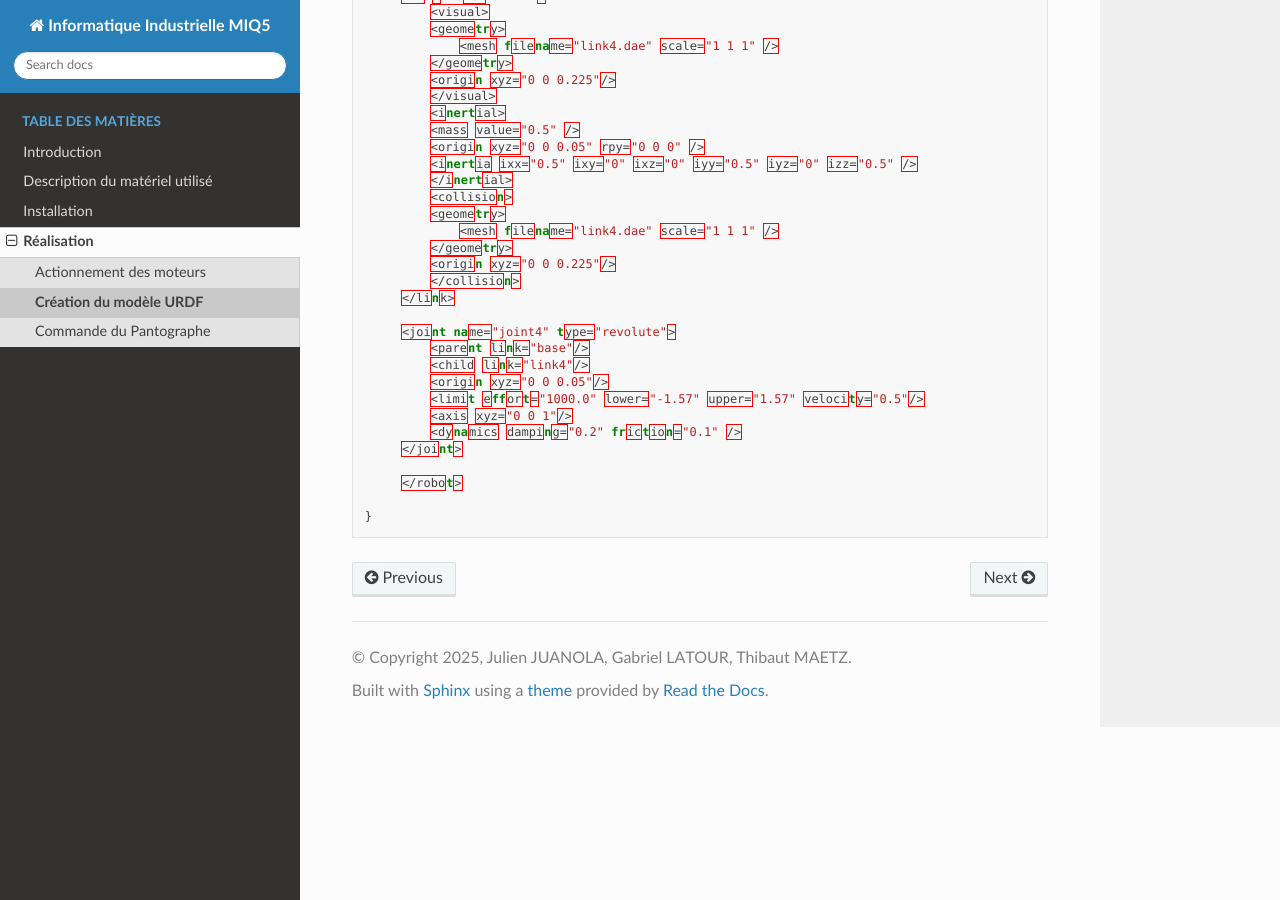
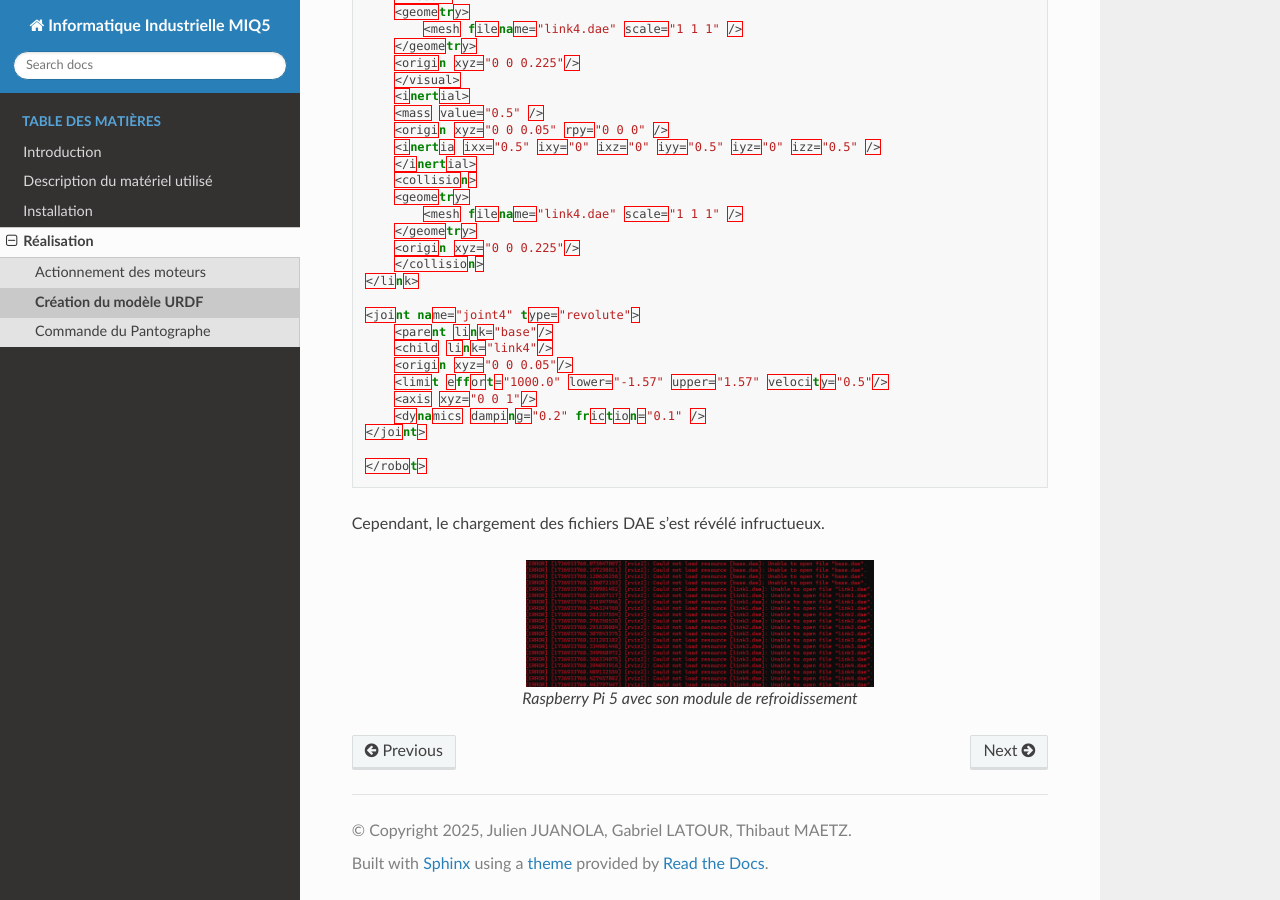
Before and after one commit to GabLat/info_indus_tutoriel, a Sphinx documentation site: the page built from doc/sphinx/source/a03_realisation/p03_02_urdf.rst, in a window 1280 px wide and 900 px high, scrolled down 2533 px. Built offline with Sphinx 7.4.7 and the Read the Docs theme 3.1.0, drawn with Linux system fonts in a browser that asks for light colours.

Commit message:
ajout URDF v3

```diff
--- a/doc/sphinx/source/a03_realisation/p03_02_urdf.rst
+++ b/doc/sphinx/source/a03_realisation/p03_02_urdf.rst
@@ -12,7 +12,6 @@ Les fichiers ont été regroupés dans un fichier URDF.
 
 .. code-block:: json
 
-   {
         <?xml version="1.0"?>
         <robot name="Pentograph">
 
@@ -167,4 +166,13 @@ Les fichiers ont été regroupés dans un fichier URDF.
 
         </robot>
 
-   }
+
+
+Cependant, le chargement des fichiers DAE s'est révélé infructueux.
+
+.. figure:: meshes/Erreurs_urdf.png
+    :align: center
+    :width: 50%
+    :alt: Raspberry Pi 5
+
+    Raspberry Pi 5 avec son module de refroidissement
```
